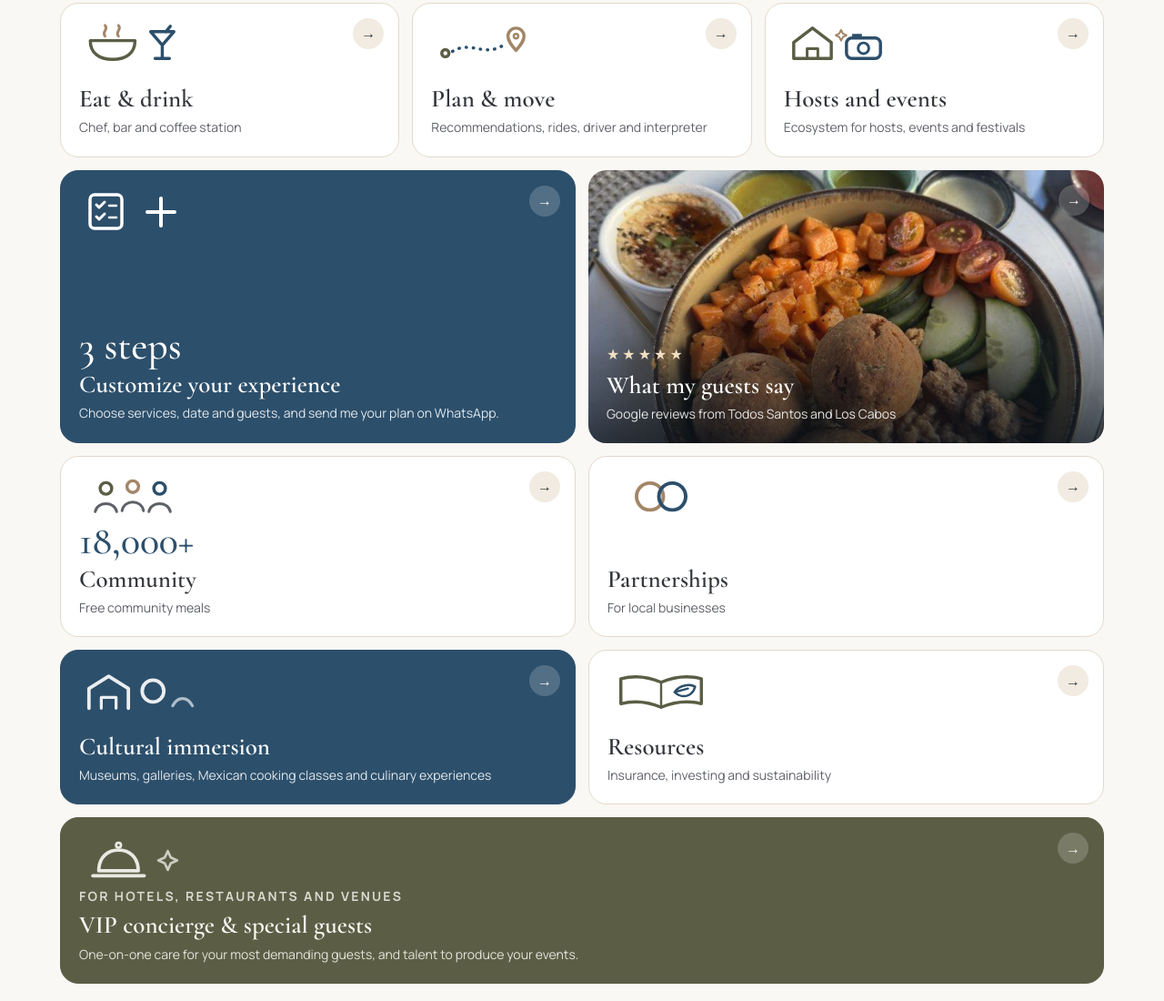
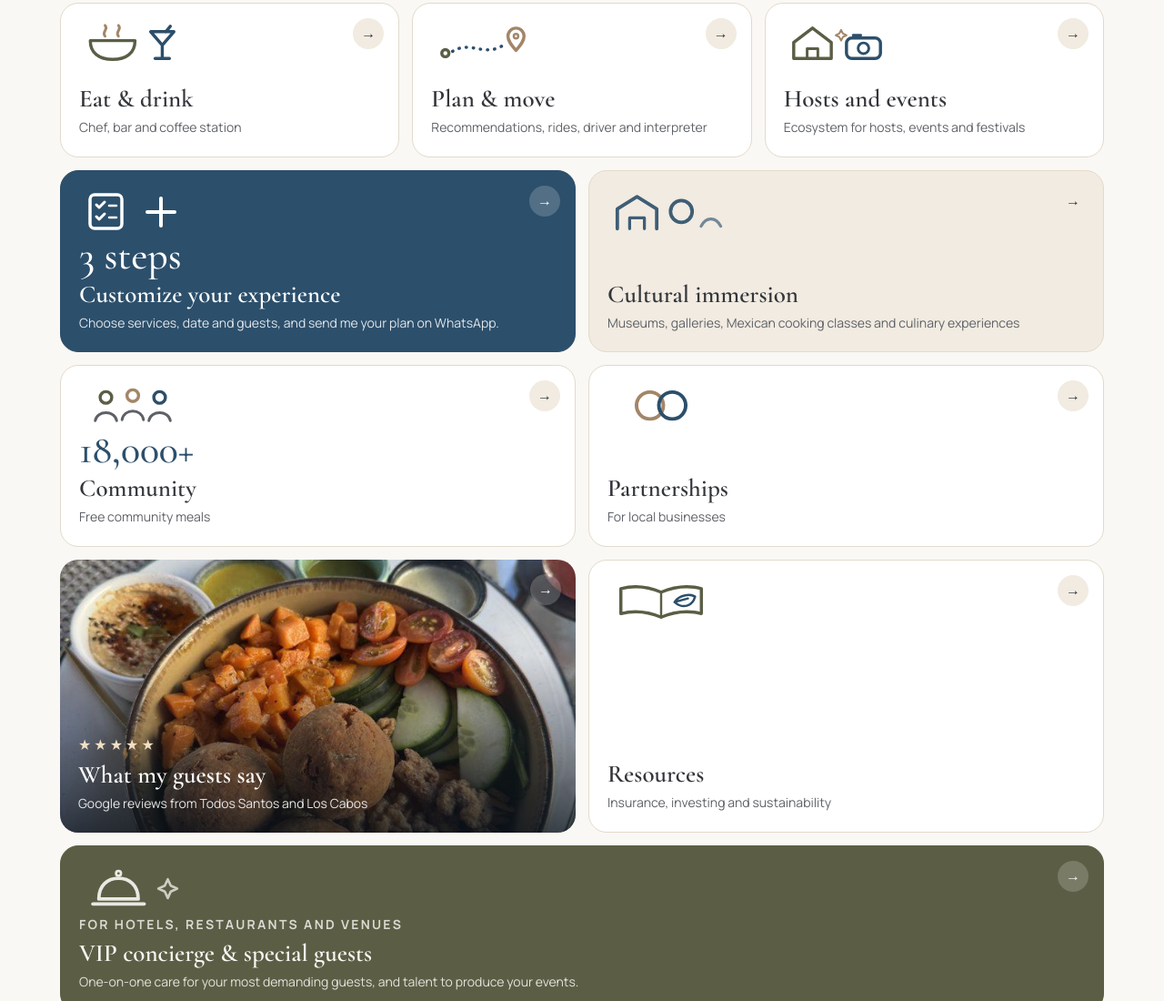
Before and after one commit to vcmx2026/vdmx-sitio, a plain HTML site: page public/index.html in a window 1280 px wide. Shown: the part 1081-2181 px from the top of the page at 91% size. Drawn offline with nearby package versions, Linux system fonts and the light colour scheme.

Commit message:
Inicio: Inmersión cultural junto a '3 pasos'
Co-Authored-By: Claude Opus 5.5 <noreply@anthropic.com>
Claude-Session: https://claude.ai/code/session_012uJfAL5UMc3iYE84BWMrS1

```diff
--- a/public/index.html
+++ b/public/index.html
@@ -374,10 +374,12 @@ html[lang="en"] .aviso-note{display:block}
     <a class="tile t-2" href="#casa"><svg class="ico" viewBox="0 0 240 90" aria-hidden="true" fill="none" stroke-linecap="round" stroke-linejoin="round"><path d="M22 82 V46 L64 14 L106 46 V82 Z" style="stroke:var(--olive)" stroke-width="7"/><path d="M52 82 V60 H76 V82" style="stroke:var(--olive)" stroke-width="6"/><rect x="140" y="36" width="76" height="46" rx="12" style="stroke:var(--sea)" stroke-width="7"/><circle cx="178" cy="59" r="12" style="stroke:var(--sea)" stroke-width="6"/><path d="M155 30 H172" style="stroke:var(--sea)" stroke-width="6"/><path d="M128 18 l4 8 8 4 -8 4 -4 8 -4 -8 -8 -4 8 -4 z" style="stroke:var(--tan)" stroke-width="4"/></svg><span class="go" aria-hidden="true">→</span><h3>Anfitriones y eventos</h3><p>Ecosistema para hosts, eventos y festivales</p></a>
 
     <a class="tile sea t-3 t-planw" href="#arma"><svg class="ico" viewBox="0 0 240 90" aria-hidden="true" fill="none" stroke-linecap="round" stroke-linejoin="round"><rect x="24" y="12" width="70" height="74" rx="10" style="stroke:var(--sea-ink)" stroke-width="7"/><path d="M38 34 l6 6 12 -12 M38 60 l6 6 12 -12" style="stroke:var(--sea-ink)" stroke-width="6"/><path d="M66 36 H82 M66 62 H82" style="stroke:var(--sea-ink)" stroke-width="5"/><path d="M150 50 H210 M180 20 V80" style="stroke:var(--sea-ink)" stroke-width="8"/></svg><span class="go" aria-hidden="true">→</span><span class="big">3 pasos</span><h3>Personaliza tu experiencia</h3><p>Elige servicios, fecha y personas, y envíame tu plan por WhatsApp.</p></a>
-    <a class="tile photo t-3" href="#resenas"><img loading="lazy" decoding="async" src="/img/3c124a0712.jpg" alt=""><span class="go" aria-hidden="true">→</span><span class="stars" style="color:#F2DFC4">★★★★★</span><h3>Lo que dicen mis clientes</h3><p>Reseñas en Google de Todos Santos y Los Cabos</p></a>
+    <a class="tile sand t-3" href="#cultura"><svg class="mini" viewBox="0 0 240 90" aria-hidden="true" fill="none" stroke-linecap="round" stroke-linejoin="round" style="color:var(--sea)"><path d="M20 80 V40 L60 15 L100 40 V80" stroke="currentColor" stroke-width="7"/><path d="M45 80 V58 H75 V80" stroke="currentColor" stroke-width="6"/><circle cx="150" cy="45" r="22" stroke="currentColor" stroke-width="7"/><path d="M190 75 C200 55 220 55 230 75" stroke="currentColor" stroke-width="6" opacity=".7"/></svg><span class="go" aria-hidden="true">→</span><h3>Inmersión cultural</h3><p>Museos, galerías, clases de cocina mexicana y experiencias culinarias</p></a>
+
     <a class="tile t-3" href="#comunidad"><svg class="ico" viewBox="0 0 240 90" aria-hidden="true" fill="none" stroke-linecap="round" stroke-linejoin="round"><circle cx="60" cy="30" r="13" style="stroke:var(--olive)" stroke-width="7"/><circle cx="120" cy="26" r="13" style="stroke:var(--tan)" stroke-width="7"/><circle cx="180" cy="30" r="13" style="stroke:var(--sea)" stroke-width="7"/><path d="M36 82 C40 58 80 58 84 82 M96 80 C100 54 140 54 144 80 M156 82 C160 58 200 58 204 82" stroke="currentColor" style="stroke:var(--muted)" stroke-width="6"/></svg><span class="go" aria-hidden="true">→</span><span class="big">18,000+</span><h3>Comunidad</h3><p>Platillos comunitarios sin costo</p></a>
     <a class="tile t-3" href="#alianzas"><svg class="ico" viewBox="0 0 240 90" aria-hidden="true" fill="none" stroke-linecap="round" stroke-linejoin="round"><circle cx="95" cy="48" r="30" style="stroke:var(--tan)" stroke-width="8"/><circle cx="145" cy="48" r="30" style="stroke:var(--sea)" stroke-width="8"/></svg><span class="go" aria-hidden="true">→</span><h3>Alianzas</h3><p>Para negocios locales</p></a>
-    <a class="tile sea t-3" href="#cultura"><svg class="mini" viewBox="0 0 240 90" aria-hidden="true" fill="none" stroke-linecap="round" stroke-linejoin="round" style="color:var(--sea-ink)"><path d="M20 80 V40 L60 15 L100 40 V80" stroke="currentColor" stroke-width="7"/><path d="M45 80 V58 H75 V80" stroke="currentColor" stroke-width="6"/><circle cx="150" cy="45" r="22" stroke="currentColor" stroke-width="7"/><path d="M190 75 C200 55 220 55 230 75" stroke="currentColor" stroke-width="6" opacity=".7"/></svg><span class="go" aria-hidden="true">→</span><h3>Inmersión cultural</h3><p>Museos, galerías, clases de cocina mexicana y experiencias culinarias</p></a>
+
+    <a class="tile photo t-3" href="#resenas"><img loading="lazy" decoding="async" src="/img/3c124a0712.jpg" alt=""><span class="go" aria-hidden="true">→</span><span class="stars" style="color:#F2DFC4">★★★★★</span><h3>Lo que dicen mis clientes</h3><p>Reseñas en Google de Todos Santos y Los Cabos</p></a>
     <a class="tile t-3" href="#recursos" style="min-height:120px"><svg class="ico" viewBox="0 0 240 90" aria-hidden="true" fill="none" stroke-linecap="round" stroke-linejoin="round"><path d="M30 22 C60 14 92 18 120 30 C148 18 180 14 210 22 V78 C180 70 148 74 120 86 C92 74 60 70 30 78 Z" style="stroke:var(--olive)" stroke-width="7"/><path d="M120 30 V86" style="stroke:var(--olive)" stroke-width="5"/><path d="M150 52 C162 34 186 34 196 40 C190 62 168 68 150 52 Z M150 52 L180 44" style="stroke:var(--sea)" stroke-width="5"/></svg><span class="go" aria-hidden="true">→</span><h3>Recursos</h3><p>Seguros, inversión y sustentabilidad</p></a>
     <a class="tile olive t-6" href="#vip"><svg class="mini" viewBox="0 0 240 90" aria-hidden="true" fill="none" stroke-linecap="round" stroke-linejoin="round"><path d="M40 70 C40 42 58 28 80 28 C102 28 120 42 120 70 Z" stroke="currentColor" stroke-width="7"/><path d="M28 80 H132" stroke="currentColor" stroke-width="7"/><circle cx="80" cy="18" r="5" stroke="currentColor" stroke-width="5"/><path d="M180 30 l6 13 13 6 -13 6 -6 13 -6 -13 -13 -6 13 -6 z" stroke="currentColor" stroke-width="5" opacity=".8"/></svg><span class="go" aria-hidden="true">→</span><p class="eyebrow" style="color:inherit;opacity:.8">Para hoteles, restaurantes y venues</p><h3>Concierge VIP e invitados especiales</h3><p>Atención uno a uno para tus huéspedes más exigentes y talento para producir tus eventos.</p></a>
   </div>
```
